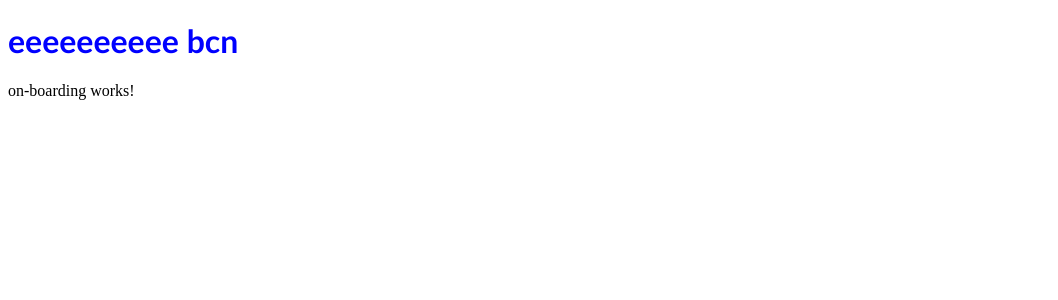
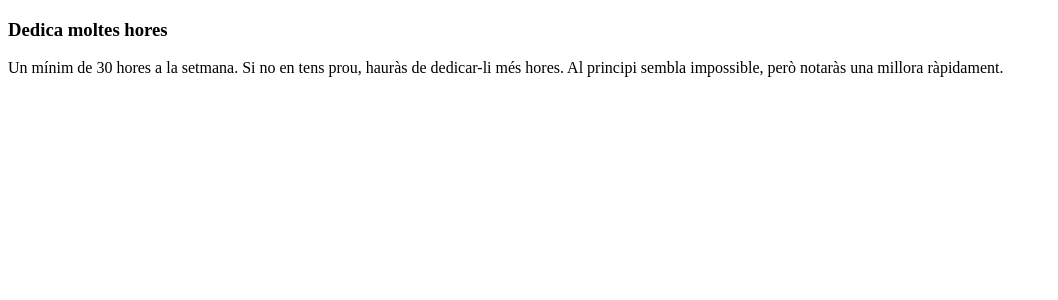
Before and after one commit to oscarrep/S5-OnboardingApp-Angular, an Angular app in the folder onboarding-app/: page / in a window 1280 px wide. Shown: the top 300 px of the page, without its empty margins (0-1058 px from the left). Built offline with nearby package versions, Linux system fonts and the light colour scheme.

Commit message:
ex 2 start

```diff
--- a/onboarding-app/src/app/app.component.html
+++ b/onboarding-app/src/app/app.component.html
@@ -1 +1 @@
-<h1>eeeeeeeeee {{city}}</h1> <app-on-boarding />
+<app-home />
--- a/onboarding-app/src/app/app.component.ts
+++ b/onboarding-app/src/app/app.component.ts
@@ -1,17 +1,14 @@
 import { Component } from '@angular/core';
 import { CommonModule } from '@angular/common';
-import { RouterOutlet } from '@angular/router';
-import { OnBoardingComponent } from './on-boarding/on-boarding.component';
 import { HomeComponent } from './components/home/home.component';
-import { IStep } from './i-step';
+import { IStep } from './interfaces/i-step';
 
 @Component({
   selector: 'app-root',
-  imports: [CommonModule, RouterOutlet, OnBoardingComponent, HomeComponent],
+  imports: [CommonModule, HomeComponent],
   templateUrl: './app.component.html',
   styleUrl: './app.component.scss',
 })
 export class AppComponent {
   title = 'onboarding-app';
-  city = 'bcn';
 }
--- a/onboarding-app/src/app/components/home/home.component.html
+++ b/onboarding-app/src/app/components/home/home.component.html
@@ -1 +1 @@
-<p>home works!</p>
+<app-escena />
--- a/onboarding-app/src/app/services/steps.service.ts
+++ b/onboarding-app/src/app/services/steps.service.ts
@@ -6,4 +6,8 @@
 export class StepsService {
 
   constructor() { }
+
+  showPhrase(text:string){
+    alert(text)
+  }
 }
```
